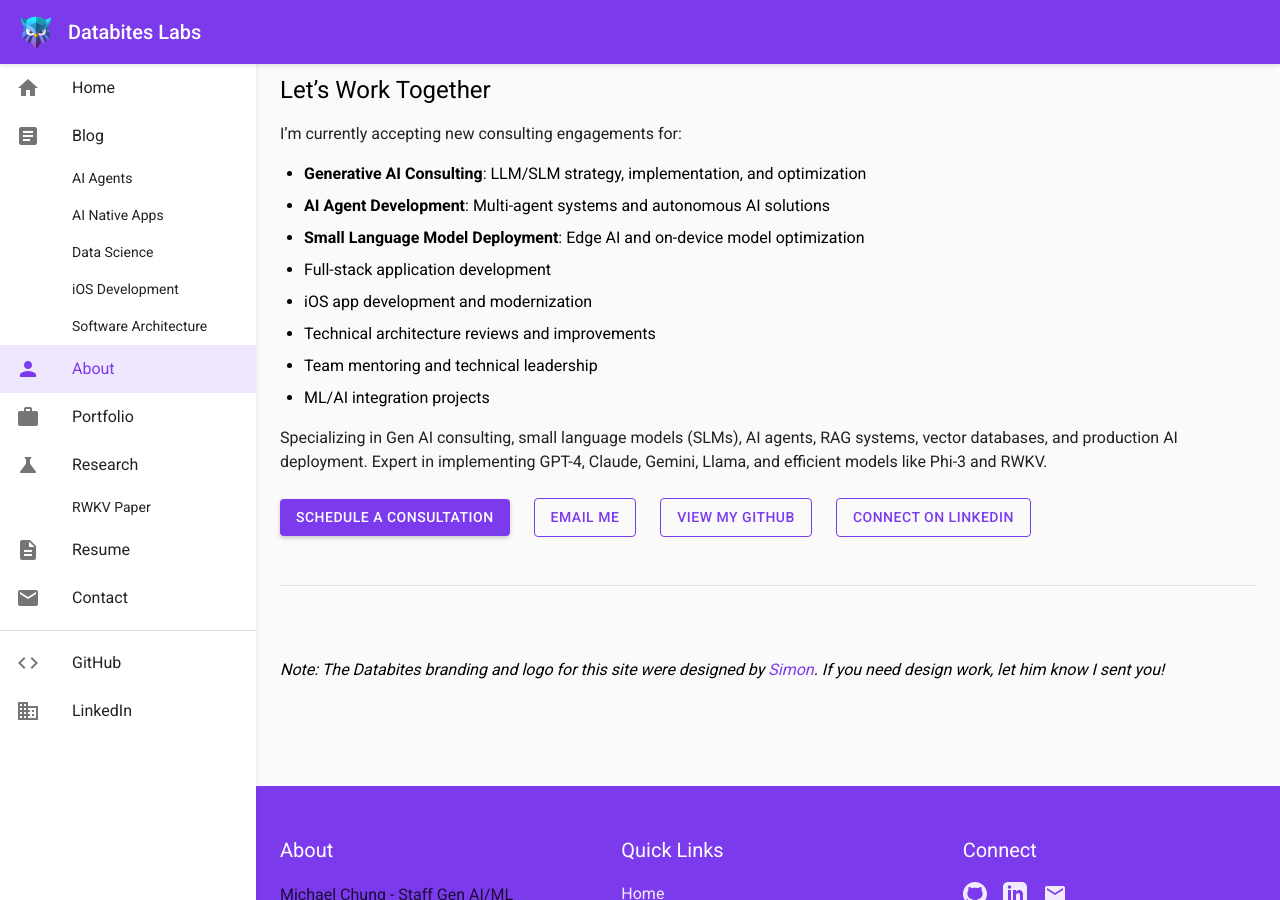
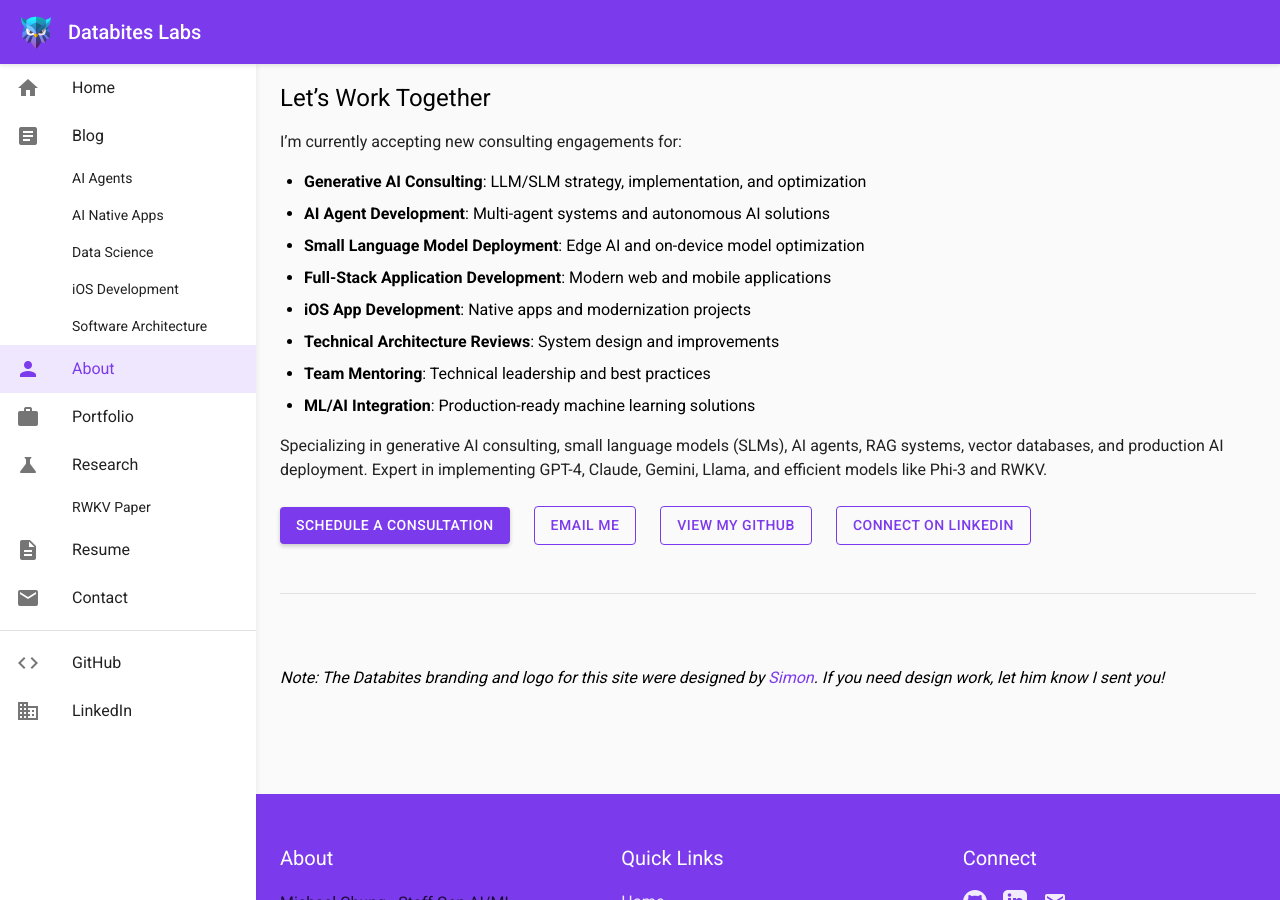
Before and after one commit to ArEnSc/arensc.github.io, a Jekyll site: the page built from pages/about.md, in a window 1280 px wide and 900 px high, scrolled down 2326 px. Built offline with Jekyll 4.4.1, drawn with Linux system fonts in a browser that asks for light colours; some of the changed text lies outside the part shown.

Commit message:
Fix formatting and minor text improvements across site pages
- Standardize dash usage (en dashes for ranges)
- Fix company name consistency (Databites → Databites Academy)
- Improve technical term accuracy (Triton Inference Server)
- Clean up bullet point formatting in about.md
- Remove trailing whitespace in research pages

🤖 Generated with [Claude Code](https://claude.ai/code)

Co-Authored-By: Claude <noreply@anthropic.com>

```diff
--- a/pages/about.md
+++ b/pages/about.md
@@ -47,10 +47,10 @@ As a Full-Stack Software Consultant, I help businesses:
 
 I contributed to this groundbreaking research on RWKV (Receptance Weighted Key Value), a novel architecture that combines the efficiency of RNNs with the performance of Transformers. Key innovations include:
 
-- **Linear Attention Mechanism**: O(n) complexity vs O(n²) for traditional transformers
+- **Linear Attention Mechanism**: O(n) complexity vs. O(n²) for traditional transformers
 - **Infinite Context Length**: Theoretically unlimited context window
 - **State-Space Formulation**: Efficient sequential processing with parallelizable training
-- **Production Efficiency**: 10-100x lower memory usage for long sequences
+- **Production Efficiency**: 10–100x lower memory usage for long sequences
 - **Open Source Impact**: Democratizing access to efficient large language models
 
 This work enables practical deployment of LLMs in resource-constrained environments and opens new possibilities for processing extremely long documents, continuous learning, and real-time applications.
@@ -70,7 +70,7 @@ These experiences give me a unique ability to understand not just the technical
 
 ## Why Work With Me
 
-- **Full-Stack Perspective**: I understand the entire technology stack, ensuring seamless integration
+- - **Full-Stack Perspective**: I understand the entire technology stack, ensuring seamless integration
 - **Business Acumen**: Entrepreneurial experience means I think beyond code to business impact
 - **Proven Track Record**: Successfully delivered projects ranging from startups to enterprise clients
 - **Clear Communication**: I translate complex technical concepts into actionable business insights
@@ -93,13 +93,13 @@ I'm currently accepting new consulting engagements for:
 - **Generative AI Consulting**: LLM/SLM strategy, implementation, and optimization
 - **AI Agent Development**: Multi-agent systems and autonomous AI solutions
 - **Small Language Model Deployment**: Edge AI and on-device model optimization
-- Full-stack application development
-- iOS app development and modernization
-- Technical architecture reviews and improvements
-- Team mentoring and technical leadership
-- ML/AI integration projects
+- **Full-Stack Application Development**: Modern web and mobile applications
+- **iOS App Development**: Native apps and modernization projects
+- **Technical Architecture Reviews**: System design and improvements
+- **Team Mentoring**: Technical leadership and best practices
+- **ML/AI Integration**: Production-ready machine learning solutions
 
-Specializing in Gen AI consulting, small language models (SLMs), AI agents, RAG systems, vector databases, and production AI deployment. Expert in implementing GPT-4, Claude, Gemini, Llama, and efficient models like Phi-3 and RWKV.
+Specializing in generative AI consulting, small language models (SLMs), AI agents, RAG systems, vector databases, and production AI deployment. Expert in implementing GPT-4, Claude, Gemini, Llama, and efficient models like Phi-3 and RWKV.
 
 <div style="display: flex; gap: 24px; flex-wrap: wrap; margin-top: 24px; align-items: center;">
   <a href="/contact" class="btn btn-primary">SCHEDULE A CONSULTATION</a>
```
Also changed, not shown: other parts of pages/about.md (+4 -4 lines), pages/portfolio.md (+1 -1 lines), pages/research.md (+0 -1 lines), pages/research/rwkv.md (+0 -1 lines).
